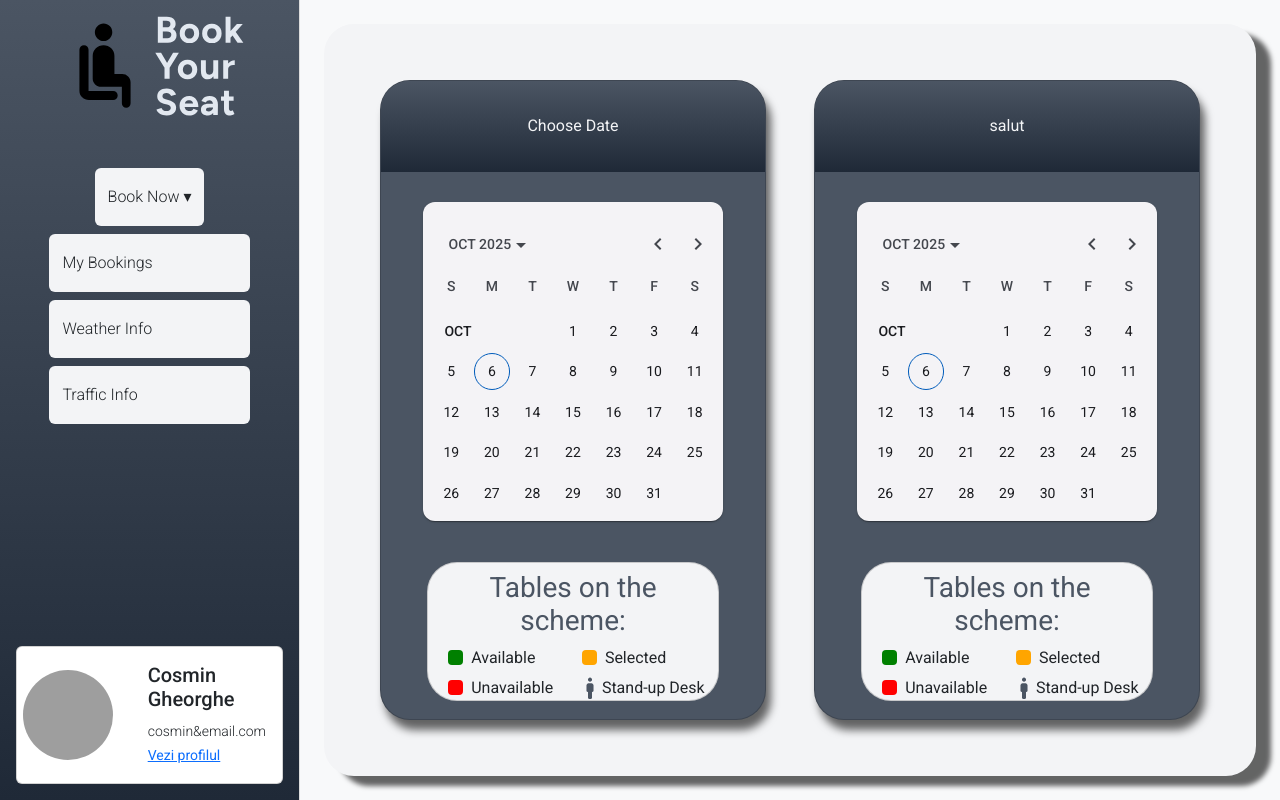
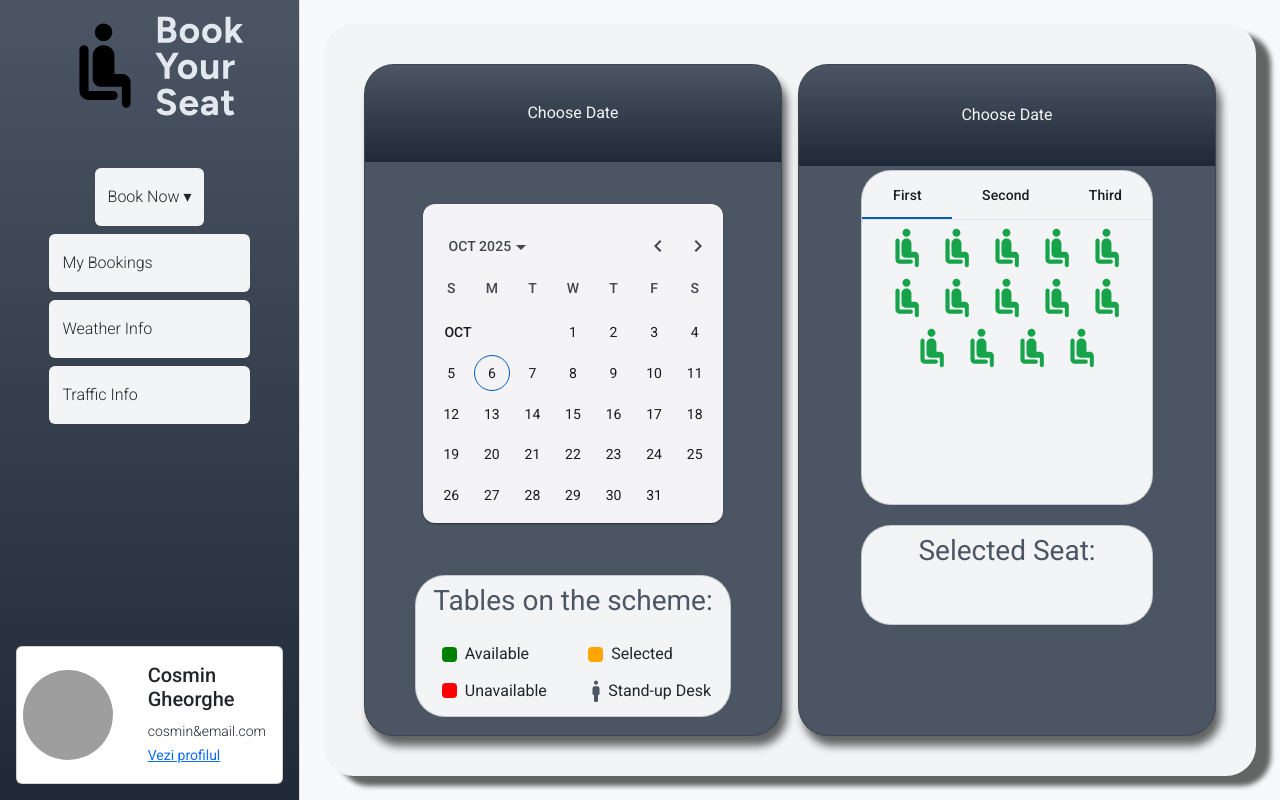
Before and after one commit to ITSSBackToSchool/echipa-3-frontend, an Angular app: page /office-seats in a window 1280 px wide. Built offline with nearby package versions, Linux system fonts and the light colour scheme; grey boxes are pictures that could not be loaded.

Commit message:
create seat-selector component

```diff
--- a/src/app/pages/office-seats/office-seats.component.html
+++ b/src/app/pages/office-seats/office-seats.component.html
@@ -1,6 +1,7 @@
 <div class="container bg-light p-4">
   <div class="main d-flex">
-    <div class="col p-4">
+    <div class="col p-2">
+      <!-- CARD SEATS -->
       <div class="card card-seats">
         <div class="top-card d-flex align-items-center justify-content-center">
           Choose Date
@@ -44,46 +45,28 @@
         </div>
       </div>
     </div>
-    <div class="col p-4">
+    <div class="col p-2">
       <div class="card card-seats">
         <div class="top-card d-flex align-items-center justify-content-center">
-          salut
+          Choose Date
         </div>
         <div
-          class="middle-card d-flex justify-content-center align-items-center mt-2"
+          class="d-flex align-items-center justify-content-center"
+          style="height: 50%"
         >
-          <app-calendar-seats-component></app-calendar-seats-component>
+          <div class="card mt-2" style="background-color: #f3f4f6; width: 70%">
+            <app-seat-selector></app-seat-selector>
+          </div>
         </div>
         <div
-          class="bottom-card d-flex justify-content-center align-items-center mt-2 mb-2"
-          style="height: 25%; padding: 10px"
+          class="bottom-card d-flex justify-content-center align-items-center mt-4 mb-2"
+          style="height: 15%"
         >
           <div
             class="card card-legend d-grid text-center"
-            style="width: 80%; background-color: #f3f4f6; height: 100%"
+            style="width: 70%; background-color: #f3f4f6; height: 100%"
           >
-            <h3 class="text-legend mx-2 mt-2 fw-normal">
-              Tables on the scheme:
-            </h3>
-            <div class="d-flex mb-1">
-              <div class="col align-items-center justify-content-center d-grid">
-                <div class="legend-item">
-                  <span class="color-box available"></span> Available
-                </div>
-                <div class="legend-item">
-                  <span class="color-box unavailable"></span> Unavailable
-                </div>
-              </div>
-              <div class="col align-items-center justify-content-center d-grid">
-                <div class="legend-item">
-                  <span class="color-box selected"></span> Selected
-                </div>
-                <div class="legend-item mx-1">
-                  <img src="Vector.svg" alt="Logo" class="img-fluid" />Stand-up
-                  Desk
-                </div>
-              </div>
-            </div>
+            <h3 class="text-legend mx-2 mt-2 fw-normal">Selected Seat:</h3>
           </div>
         </div>
       </div>
--- a/src/app/pages/office-seats/office-seats.component.ts
+++ b/src/app/pages/office-seats/office-seats.component.ts
@@ -1,9 +1,10 @@
 import { Component } from '@angular/core';
 import { CalendarSeatsComponent } from '../../calendar-seats/calendar-seats.component';
+import { SeatSelectorComponent } from '../../seat-selector/seat-selector.component';
 @Component({
   selector: 'app-office-seats',
   standalone: true,
-  imports: [CalendarSeatsComponent],
+  imports: [CalendarSeatsComponent, SeatSelectorComponent],
   templateUrl: './office-seats.component.html',
   styleUrl: './office-seats.component.css',
 })
--- /dev/null
+++ b/src/app/seat-selector/seat-selector.component.css
@@ -0,0 +1,11 @@
+.seats-container {
+  display: flex;
+  flex-wrap: wrap;
+  gap: 10px;
+  justify-content: center;
+  align-items: center;
+}
+.seats-container img {
+  width: 40px;
+  height: 40px;
+}
--- /dev/null
+++ b/src/app/seat-selector/seat-selector.component.html
@@ -0,0 +1,19 @@
+<mat-tab-group style="height: 400px">
+  <mat-tab label="First">
+    <div class="container seats-container mt-2">
+      <img *ngFor="let seat of seats" src="scaun.svg" alt="scaun" />
+    </div>
+  </mat-tab>
+
+  <mat-tab label="Second">
+    <div class="container seats-container mt-2">
+      <img *ngFor="let seat of seats" src="scaun.svg" alt="scaun" />
+    </div>
+  </mat-tab>
+
+  <mat-tab label="Third">
+    <div class="container seats-container mt-2">
+      <img *ngFor="let seat of seats" src="scaun.svg" alt="scaun" />
+    </div>
+  </mat-tab>
+</mat-tab-group>
--- /dev/null
+++ b/src/app/seat-selector/seat-selector.component.ts
@@ -0,0 +1,13 @@
+import { CommonModule } from '@angular/common';
+import { Component } from '@angular/core';
+import { MatTabsModule } from '@angular/material/tabs';
+@Component({
+  selector: 'app-seat-selector',
+  standalone: true,
+  imports: [MatTabsModule, CommonModule],
+  templateUrl: './seat-selector.component.html',
+  styleUrl: './seat-selector.component.css',
+})
+export class SeatSelectorComponent {
+  seats = Array.from({ length: 14 }, (_, i) => i + 1);
+}
--- a/src/styles.css
+++ b/src/styles.css
@@ -13,3 +13,6 @@ body {
 .demo-inline-calendar-card {
   width: 300px;
 }
+::ng-deep .mat-ink-bar {
+  background-color: red !important;
+}
```
Also changed, not shown: public/scaun.svg (added), 1 other file (tests, documents, lock files or other folders).
